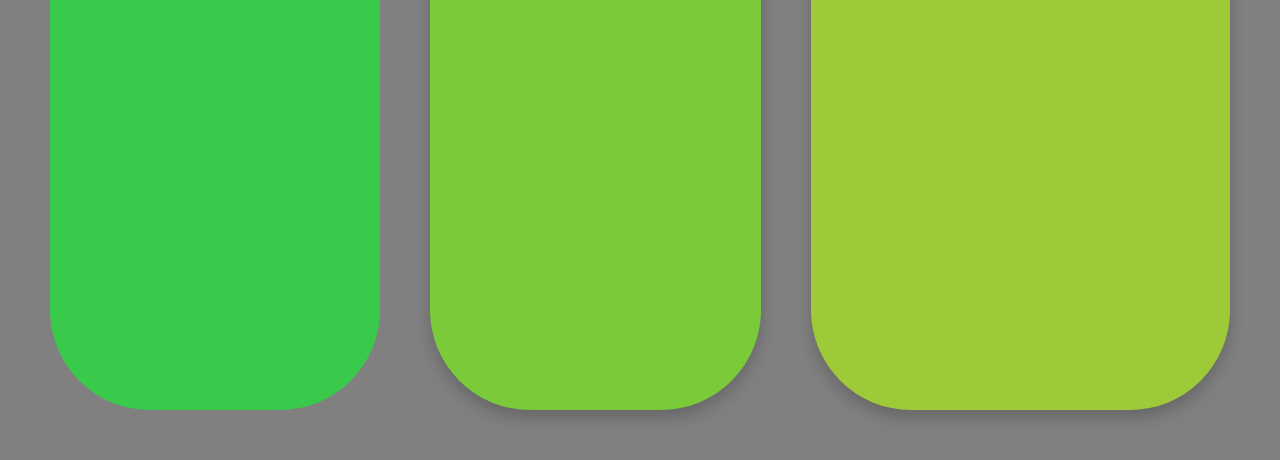
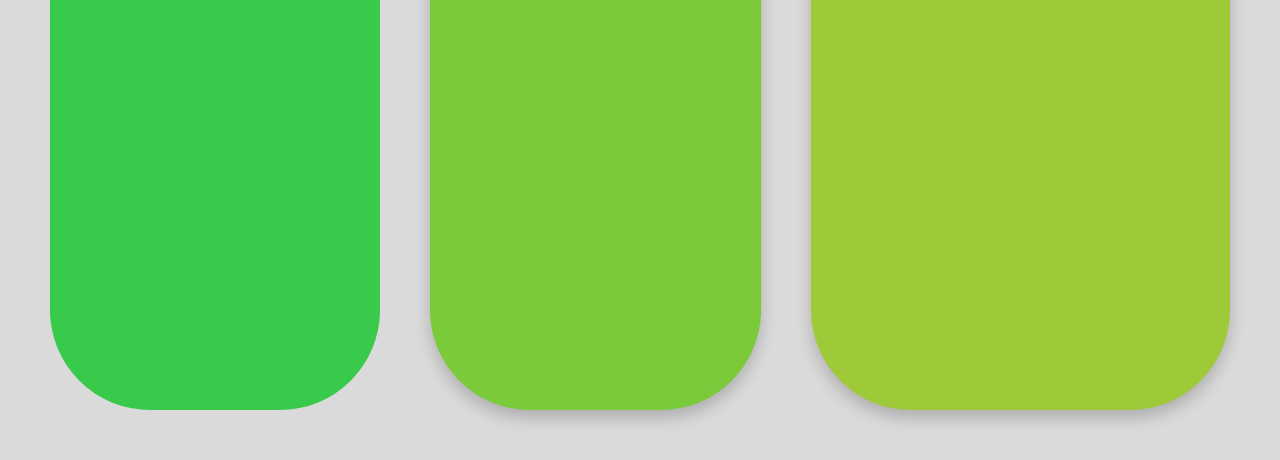
Before and after one commit to tutkuw/tutkuw.github.io, a plain HTML site: page index.html in a window 1280 px wide. Shown: the part 447-907 px from the top of the page. Drawn offline with Linux system fonts and the light colour scheme.

Commit message:
Update index.html

```diff
--- a/index.html
+++ b/index.html
@@ -7,7 +7,7 @@
     <style>
         /* background*/
         body {
-            background-color: #808080;
+            background-color: #dadada;
             font-family: Arial, sans-serif;
             text-align: center;
             margin: 0;
```
